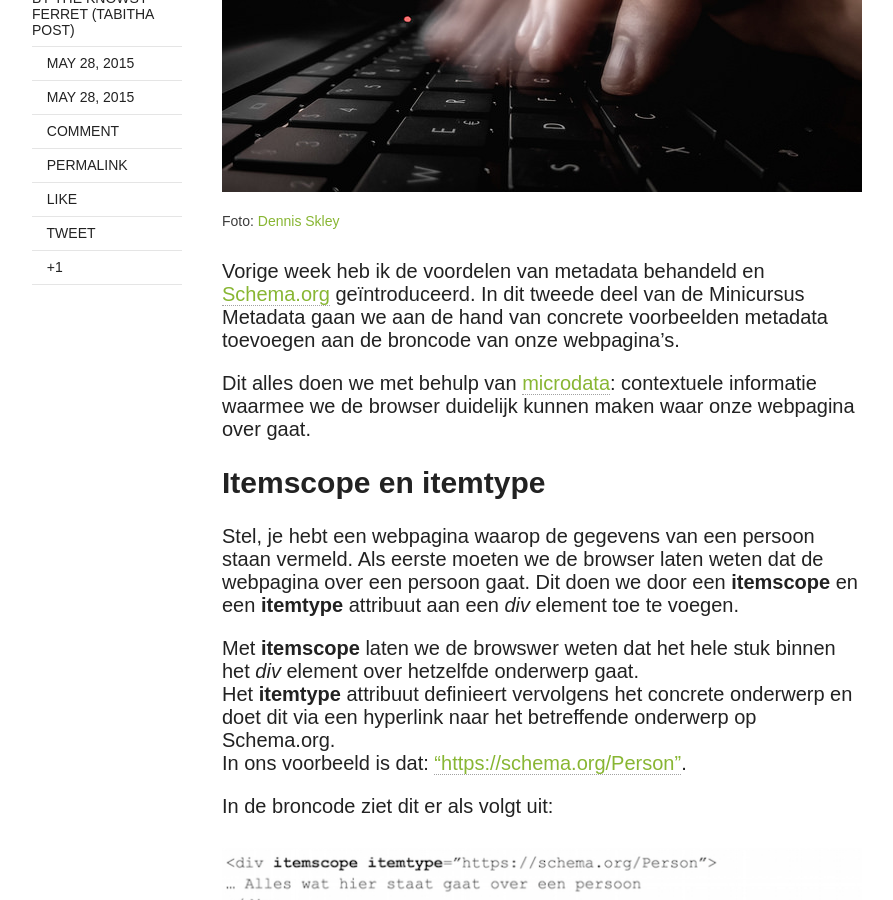
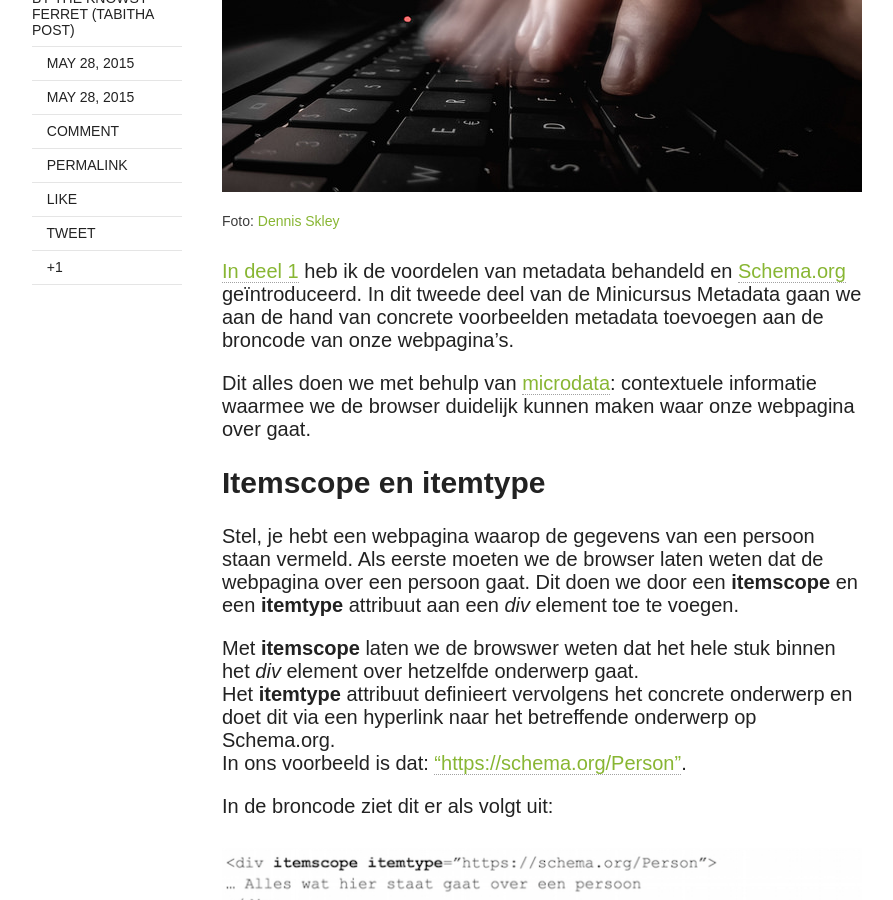
Before and after one commit to TheKnowsyFerret/theknowsyferret.github.io, a Jekyll site: the page built from _posts/2015-05-28-minicursus-metadata-voor-beginners-2-itemscope-itemtype-en-itemprop.md, in a window 1280 px wide and 900 px high, scrolled down 900 px. Shown: the whole window, without its empty margins (128-1021 px from the left). Built offline with Jekyll 4.4.1, drawn with Linux system fonts in a browser that asks for light colours; nearby versions of some CDN libraries; comment, search, counter and statistics services are not loaded.

Commit message:
links toegevoegd naar gerelateerde blogposts

```diff
--- a/_posts/2015-05-28-minicursus-metadata-voor-beginners-2-itemscope-itemtype-en-itemprop.md
+++ b/_posts/2015-05-28-minicursus-metadata-voor-beginners-2-itemscope-itemtype-en-itemprop.md
@@ -20,7 +20,9 @@ metadata aan je broncode">
 </figcaption>
 </figure>
 
-Vorige week heb ik de voordelen van metadata behandeld en <a href="https://schema.org">Schema.org</a>
+<a
+href="http://theknowsyferret.github.io/minicursus-metadata-voor-beginners-deel-1-schema-dot-org/">In
+deel 1</a> heb ik de voordelen van metadata behandeld en <a href="https://schema.org">Schema.org</a>
 geïntroduceerd. In dit tweede deel van de Minicursus Metadata gaan we
 aan de hand van concrete voorbeelden metadata toevoegen aan de
 broncode van onze
```
Also changed, not shown: _posts/2015-05-21-minicursus-metadata-voor-beginners-deel-1-schema-dot-org.md (+1 -1 lines).
